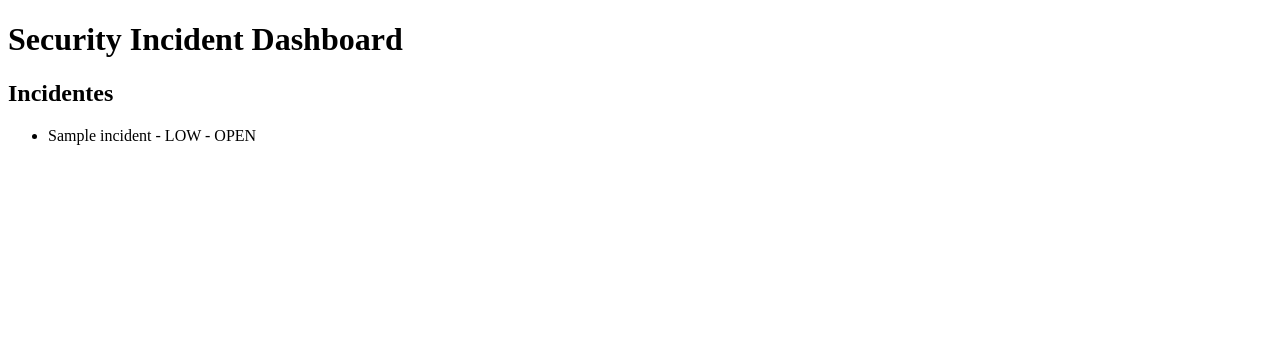
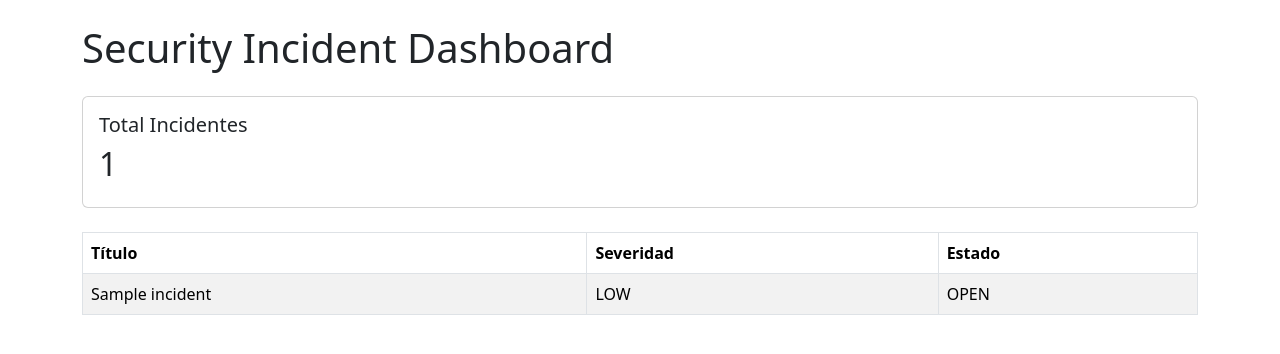
Before and after one commit to ezabalat/security-platform, a Django app: page / in a window 1280 px wide. Shown: the top 354 px of the page. Run offline with Django 5.2, Linux system fonts and the light colour scheme; tables that the repository leaves empty hold one stand-in row (values such as "Sample post").

Commit message:
Add Bootstrap dashboard with incident list

```diff
--- a/incidents/templates/dashboard.html
+++ b/incidents/templates/dashboard.html
@@ -1,29 +1,73 @@
 <!DOCTYPE html>
 <html>
 <head>
+
     <title>Security Dashboard</title>
+
+    <link
+        href="https://cdn.jsdelivr.net/npm/bootstrap@5.3.3/dist/css/bootstrap.min.css"
+        rel="stylesheet"
+    >
+
 </head>
+
 <body>
 
-<h1>Security Incident Dashboard</h1>
+<div class="container mt-4">
 
-<h2>Incidentes</h2>
+    <h1 class="mb-4">
+        Security Incident Dashboard
+    </h1>
 
-<ul>
+    <div class="card mb-4">
 
-{% for incident in incidents %}
+        <div class="card-body">
 
-    <li>
-        {{ incident.title }}
-        -
-        {{ incident.severity }}
-        -
-        {{ incident.status }}
-    </li>
+            <h5>Total Incidentes</h5>
 
-{% endfor %}
+            <h2>{{ total_incidents }}</h2>
 
-</ul>
+        </div>
+
+    </div>
+
+    <table class="table table-striped table-bordered">
+
+        <thead>
+
+            <tr>
+
+                <th>Título</th>
+
+                <th>Severidad</th>
+
+                <th>Estado</th>
+
+            </tr>
+
+        </thead>
+
+        <tbody>
+
+            {% for incident in incidents %}
+
+            <tr>
+
+                <td>{{ incident.title }}</td>
+
+                <td>{{ incident.severity }}</td>
+
+                <td>{{ incident.status }}</td>
+
+            </tr>
+
+            {% endfor %}
+
+        </tbody>
+
+    </table>
+
+</div>
 
 </body>
 </html>
--- a/incidents/views.py
+++ b/incidents/views.py
@@ -7,10 +7,13 @@ def dashboard(request):
 
     incidents = Incident.objects.all()
 
+    total_incidents = incidents.count()
+
     return render(
         request,
         "dashboard.html",
         {
-            "incidents": incidents
+            "incidents": incidents,
+            "total_incidents": total_incidents
         }
     )
```
